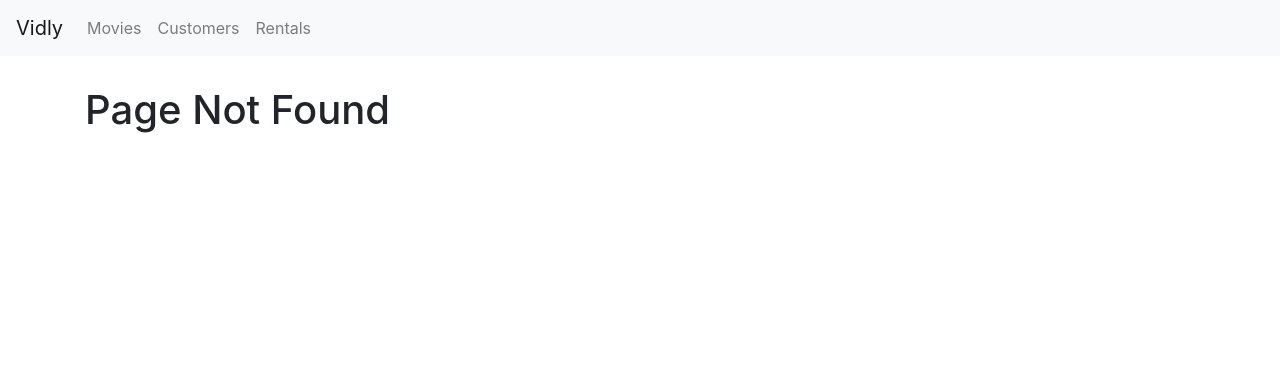
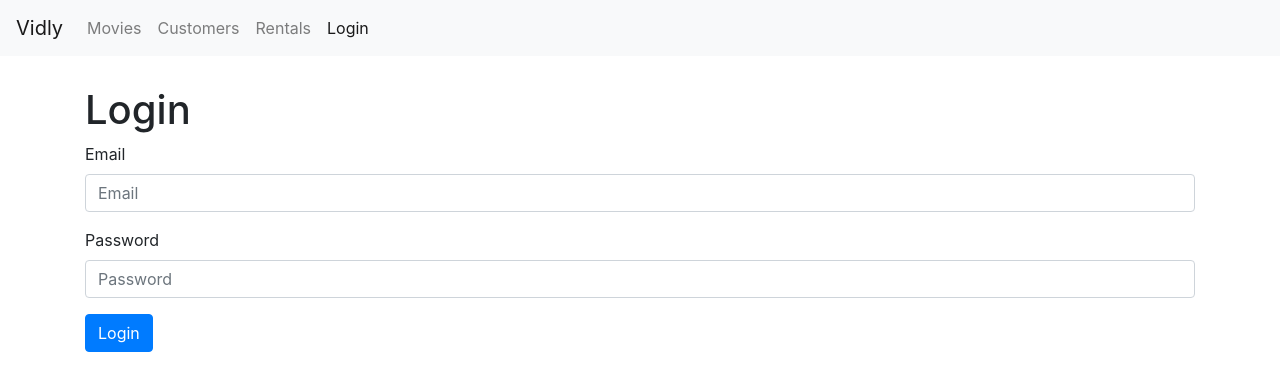
Before and after one commit to svitlanaf/React-VIDLY, a React (Create React App) app: page /login in a window 1280 px wide. Before the commit this address led to /not-found. Shown: the top 390 px of the page. Built offline with nearby package versions, Linux system fonts and the light colour scheme.

Commit message:
Add loginForm component

```diff
--- a/src/App.js
+++ b/src/App.js
@@ -5,8 +5,9 @@
 import Rentals from "./components/rentals";
 import NotFound from "./components/notFound";
 import NavBar from "./components/navBar";
+import MovieForm from "./components/movieForm";
+import LoginForm from "./components/loginForm";
 import "./App.css";
-import MovieForm from "./components/movieForm";
 
 class App extends Component {
   render() {
@@ -16,12 +17,13 @@
         <main className="container">
           <Switch>
             <Route path="/movies/:id" component={MovieForm} />
+            <Route path="/login" component={LoginForm} />
             <Route path="/movies" component={Movies} />
             <Route path="/customers" component={Customers} />
             <Route path="/rentals" component={Rentals} />
             <Route path="/not-found" component={NotFound} />
+            <Redirect to="/not-found" />
             <Redirect from="/" exact to="/movies" />
-            <Redirect to="/not-found" />
           </Switch>
         </main>
       </React.Fragment>
--- /dev/null
+++ b/src/components/loginForm.jsx
@@ -0,0 +1,24 @@
+import React, { Component } from "react";
+
+class LoginForm extends Component {
+    render() {
+        return (
+        <div>
+            <h1>Login</h1>
+            <form>
+                <div className="form-group">
+                    <label htmlFor="username">Email</label>
+                    <input id="username" type="email" className="form-control" placeholder="Email" />
+                </div>
+                <div className="form-group">
+                    <label htmlFor="password">Password</label>
+                    <input id="password" type="password" className="form-control" placeholder="Password" />
+                </div>
+                <button type="submit" className="btn btn-primary">Login</button>
+            </form>
+        </div>
+        );
+    }
+}
+
+export default LoginForm;
--- a/src/components/navBar.jsx
+++ b/src/components/navBar.jsx
@@ -29,6 +29,9 @@
           <NavLink className="nav-item nav-link" to="/rentals">
             Rentals
           </NavLink>
+          <NavLink className="nav-item nav-link" to="/login">
+            Login
+          </NavLink>
         </div>
       </div>
     </nav>
```
Also changed, not shown: 1 other file (tests, documents, lock files or other folders).
